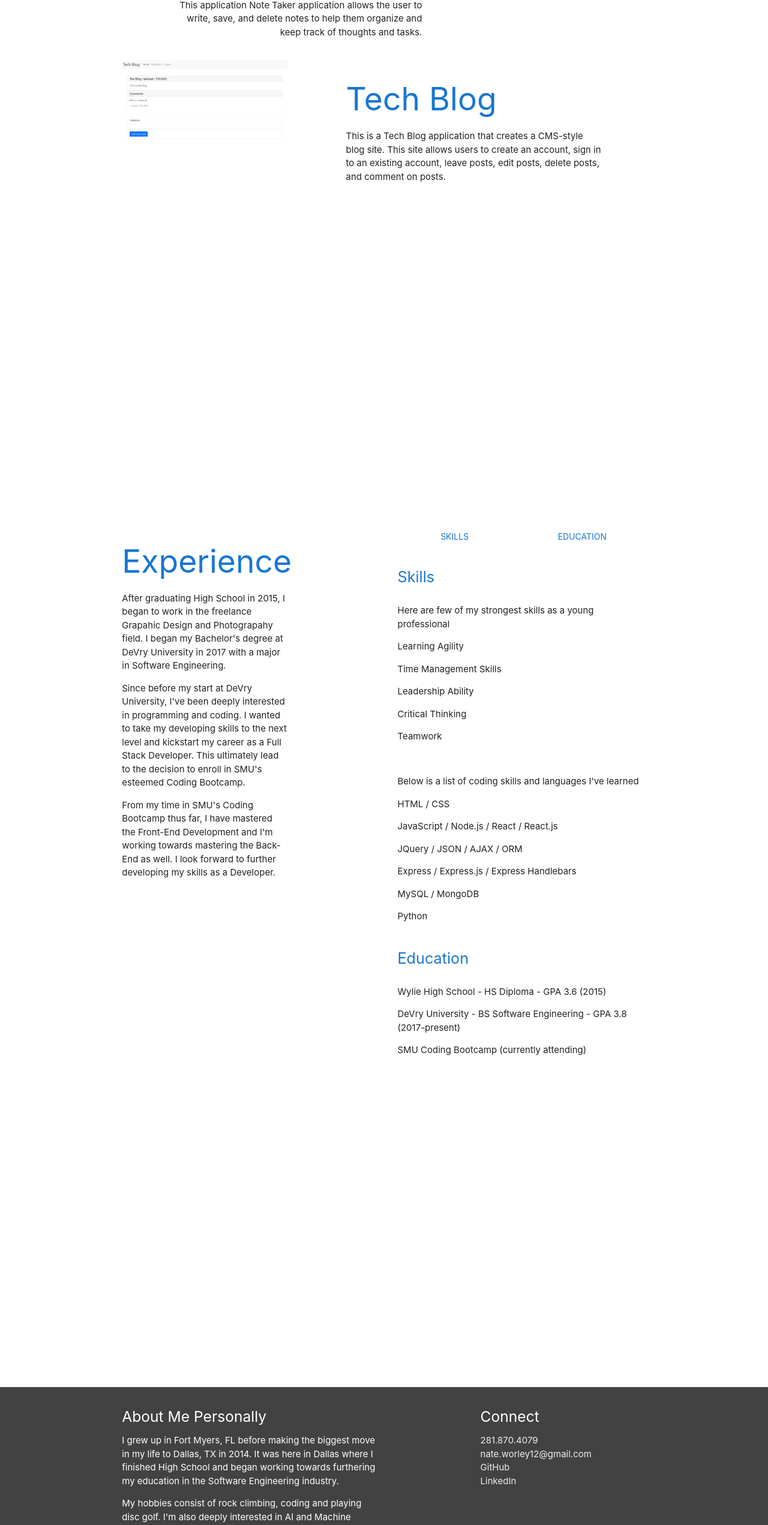
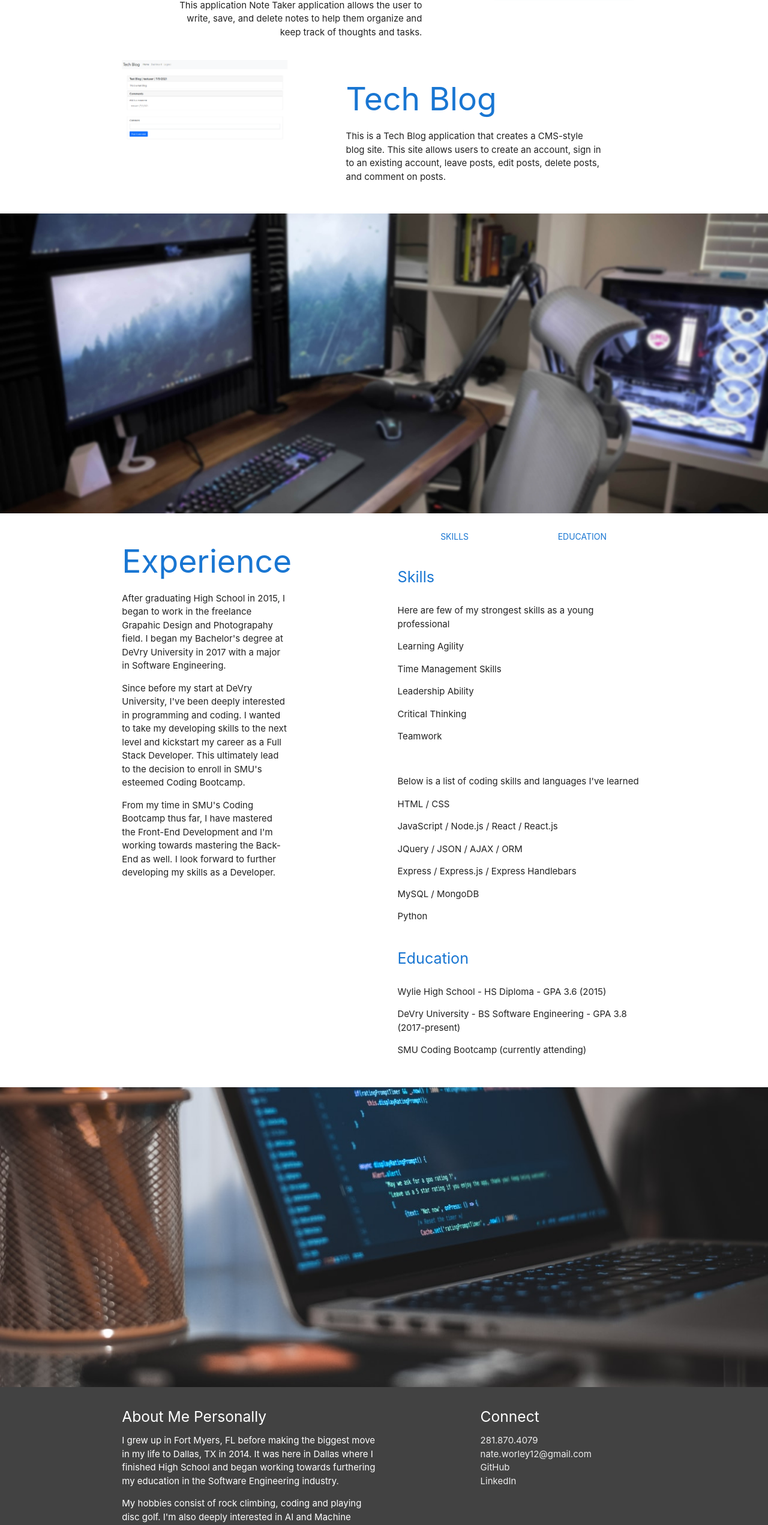
Before and after one commit to ImMythz/React_Portfolio, a React (Create React App) app: page / in a window 1280 px wide. Shown: the part 1963-4506 px from the top of the page at 60% size. Built offline with nearby package versions, Linux system fonts and the light colour scheme.

Commit message:
added Parallax useEffects

```diff
--- a/src/components/Parallax/Parallax.js
+++ b/src/components/Parallax/Parallax.js
@@ -1,11 +1,18 @@
-import React from 'react'
-import Desk from '../../images/desk_blur.jpg'
+import React, {useEffect} from 'react';
+import M from 'materialize-css';
+import Desk from '../../images/desk_blur.jpg';
 
 export default function Parallax() {
+    useEffect(()=> {
+        let elements = document.querySelectorAll(".parallax")
+        M.Parallax.init(elements)
+    }, [])
+
+
     return (
-        <div class="parallax-container">
-            <div class="parallax">
-                <img src={Desk} alt="Desk" class="responsive-img"/>
+        <div className="parallax-container">
+            <div className="parallax">
+                <img src={Desk} alt="Desk" className="responsive-img"/>
             </div>
         </div>
     )
--- a/src/components/ParallaxTwo/ParallaxTwo.js
+++ b/src/components/ParallaxTwo/ParallaxTwo.js
@@ -1,11 +1,17 @@
-import React from 'react'
+import React, {useEffect} from 'react'
+import M from 'materialize-css'
 import CodingPic from '../../images/code-horiseon.jpg'
 
 export default function Parallax() {
+    useEffect(()=> {
+        let elements = document.querySelectorAll(".parallax")
+        M.Parallax.init(elements)
+    }, [])
+
     return (
-        <div class="parallax-container">
-            <div class="parallax">
-                <img src={CodingPic} alt="Coding" class="responsive-img"/>
+        <div className="parallax-container">
+            <div className="parallax">
+                <img src={CodingPic} alt="Coding" className="responsive-img"/>
             </div>
         </div>
     )
```
